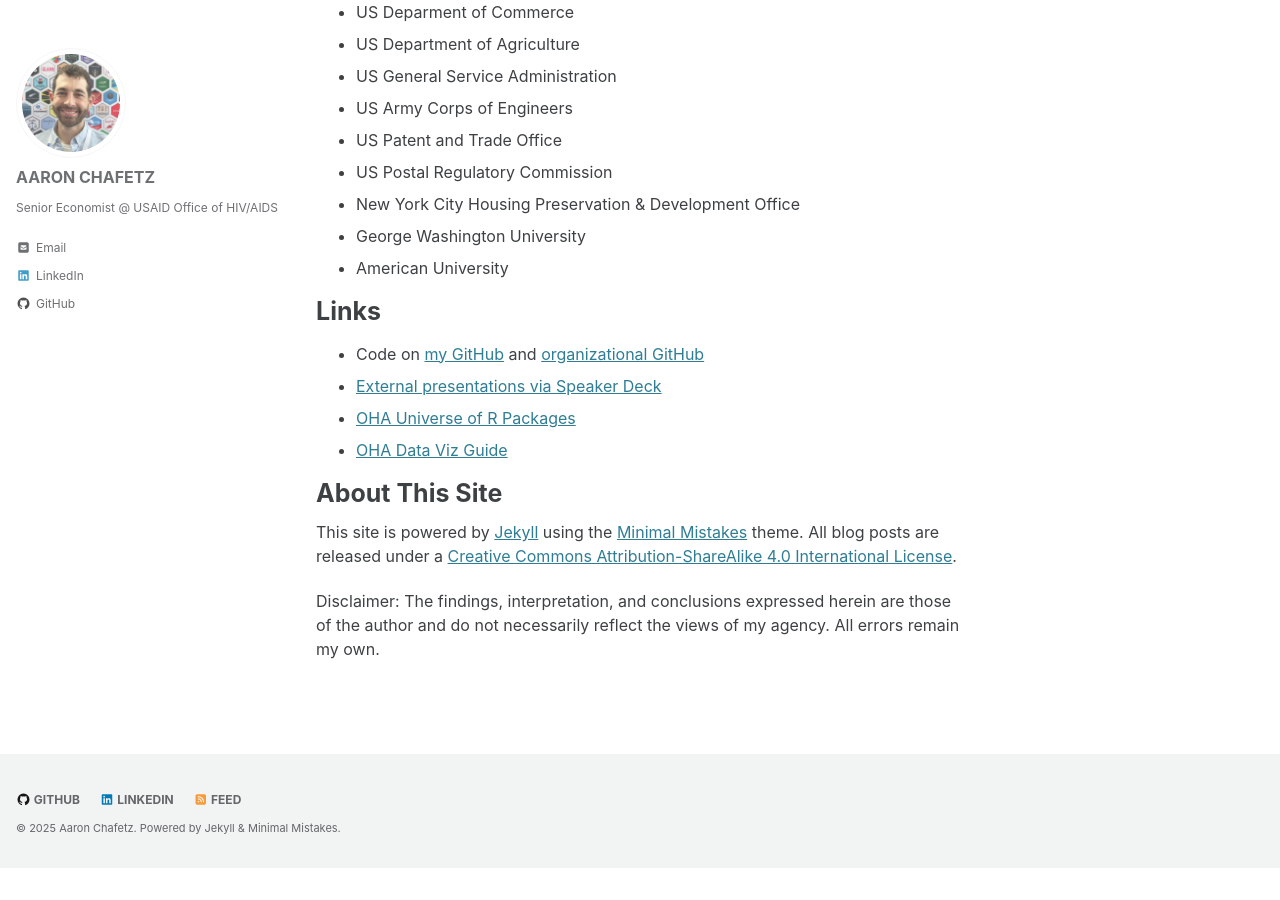
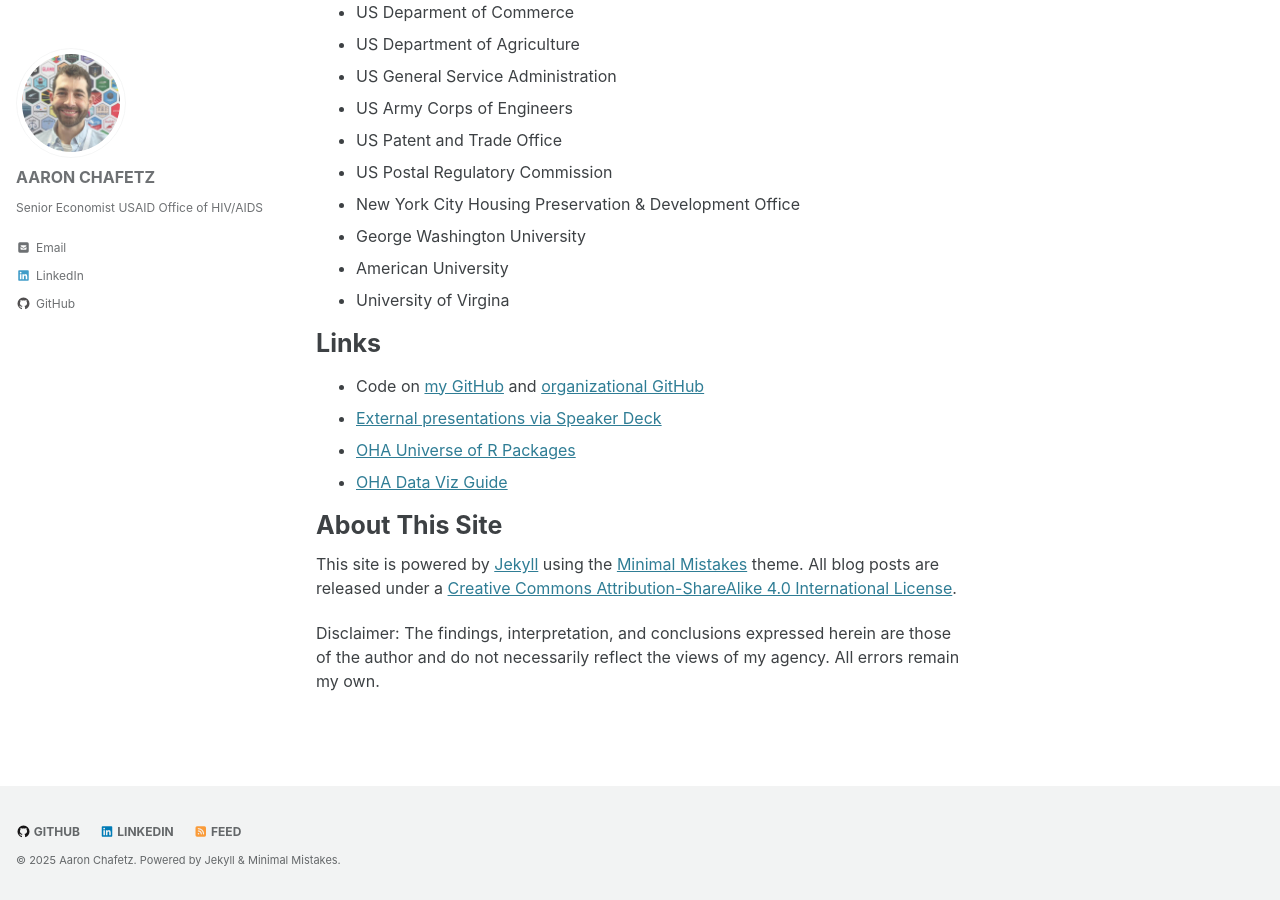
Before and after one commit to achafetz/achafetz.github.io, a Jekyll site: the page built from _pages/about.md, in a window 1280 px wide and 900 px high, scrolled down 1657 px. Built offline with Jekyll 4.4.1, drawn with Linux system fonts in a browser that asks for light colours; cached includes are drawn as plain includes; before the commit the page ends 2525 px from its top, so only the background shows below that; part of the change alters nothing that is shown.

```diff
--- a/_config.yml
+++ b/_config.yml
@@ -57,10 +57,12 @@ plugins:
 author:
   name   : "AARON CHAFETZ"
   avatar : "/assets/images/bio-photo.jpg"
-  bio    : "Senior Economist @ USAID Office of HIV/AIDS"
+  bio    : "Senior Economist
+            USAID Office of HIV/AIDS"
   email  : "achafetz@gmail.com"
   github : "achafetz"
   linkedin : "achafetz"
+  speakerdeck: "achafetz"
 
 footer:
   links:
--- a/_pages/about.md
+++ b/_pages/about.md
@@ -48,6 +48,7 @@ External Work/Collabs/Support
 * New York City Housing Preservation & Development Office
 * George Washington University
 * American University
+* University of Virgina
 
 Links
 =====
```
